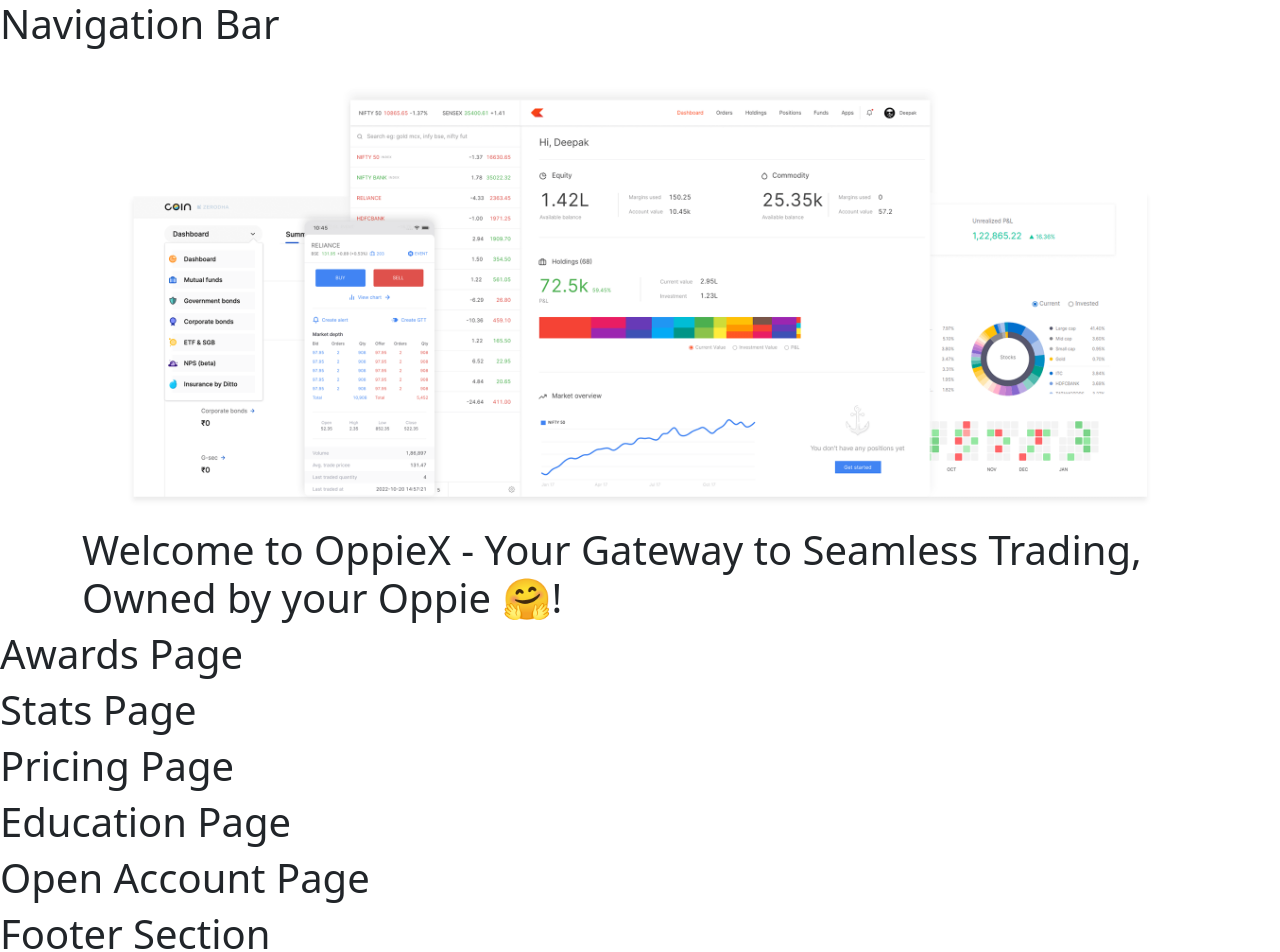
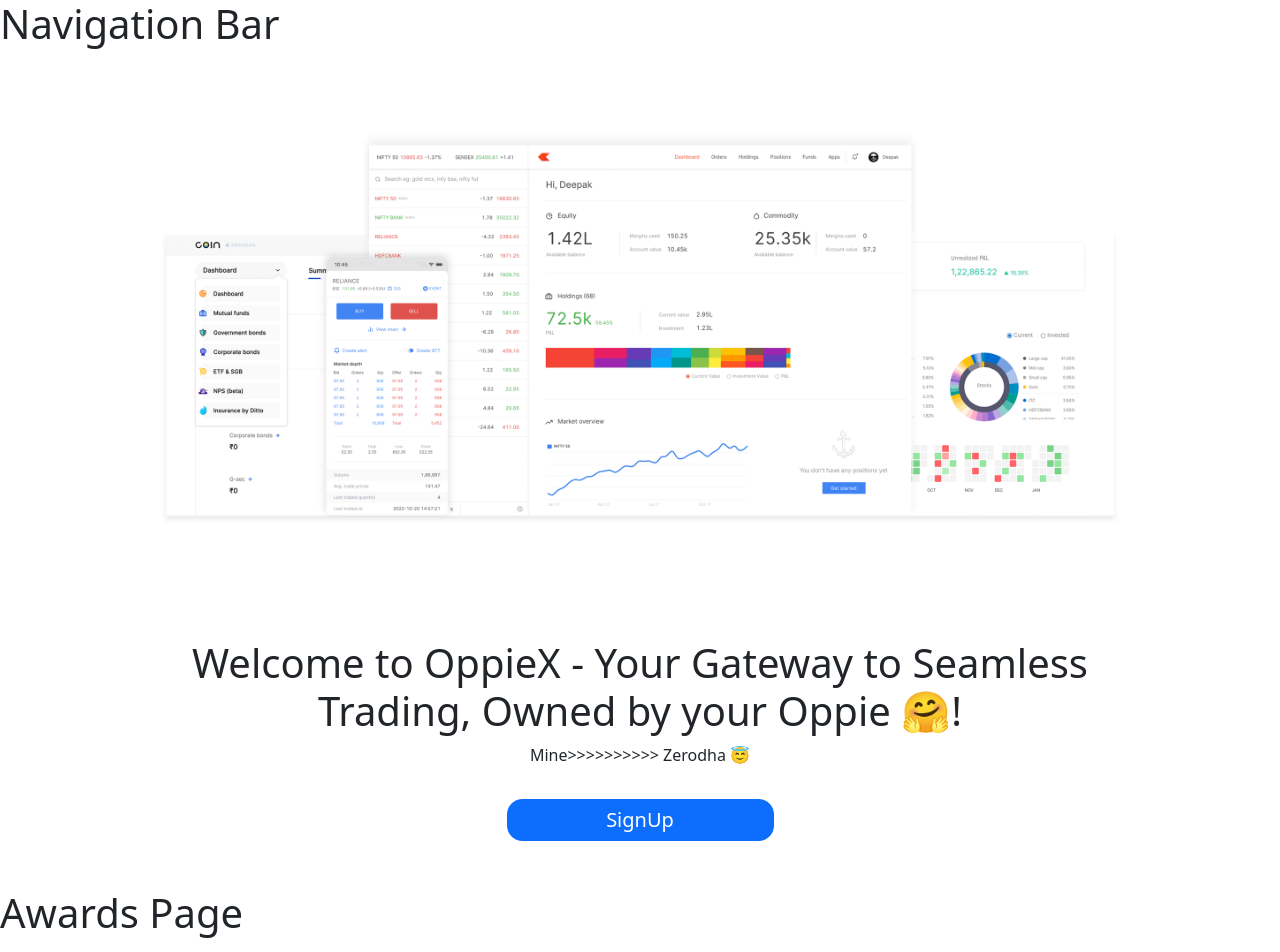
Before and after one commit to omprakash970/OppieX_X, a React (Vite) app in the folder frontend/: page / in a window 1280 px wide. Shown: the top 952 px of the page. Built offline with nearby package versions, Linux system fonts and the light colour scheme.

Commit message:
hero added

```diff
--- a/frontend/src/landing_page/Home/Hero.jsx
+++ b/frontend/src/landing_page/Home/Hero.jsx
@@ -1,12 +1,19 @@
 import React from "react";
 function Hero() {
     return (
-      <div className="container">
-        <div className="row">
-           <img src="./public/Media/homeHero.png" alt="Hero Image" ></img>
-           <h1>
+      <div className="container p-5">
+        <div className="row text-center">
+           <img src="./public/Media/homeHero.png" alt="Hero Image" className="mb-5" ></img>
+           <h1 className="mt-5" >
             Welcome to OppieX - Your Gateway to Seamless Trading, Owned by your Oppie 🤗!
            </h1>
+           <p>Mine&gt;&gt;&gt;&gt;&gt;&gt;&gt;&gt;&gt;&gt;
+Zerodha 😇</p>
+            <button className="btn btn-primary fs-5 mt-3" style={
+                {width: "25%", margin:"0 auto", borderRadius: "15px", padding:"5px", color:"white"}
+              }>
+                SignUp
+            </button>
         </div>
       </div>
     );
```
